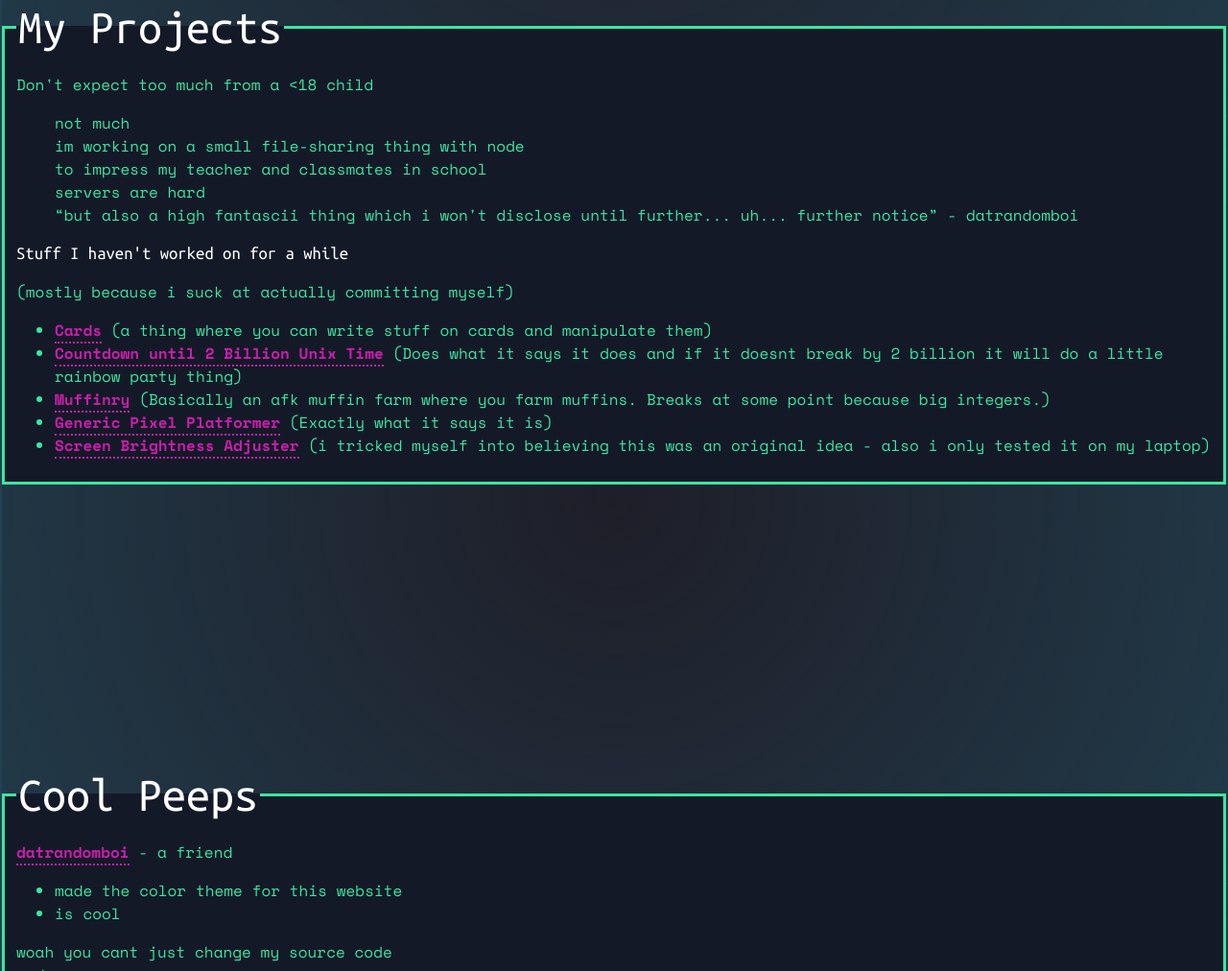
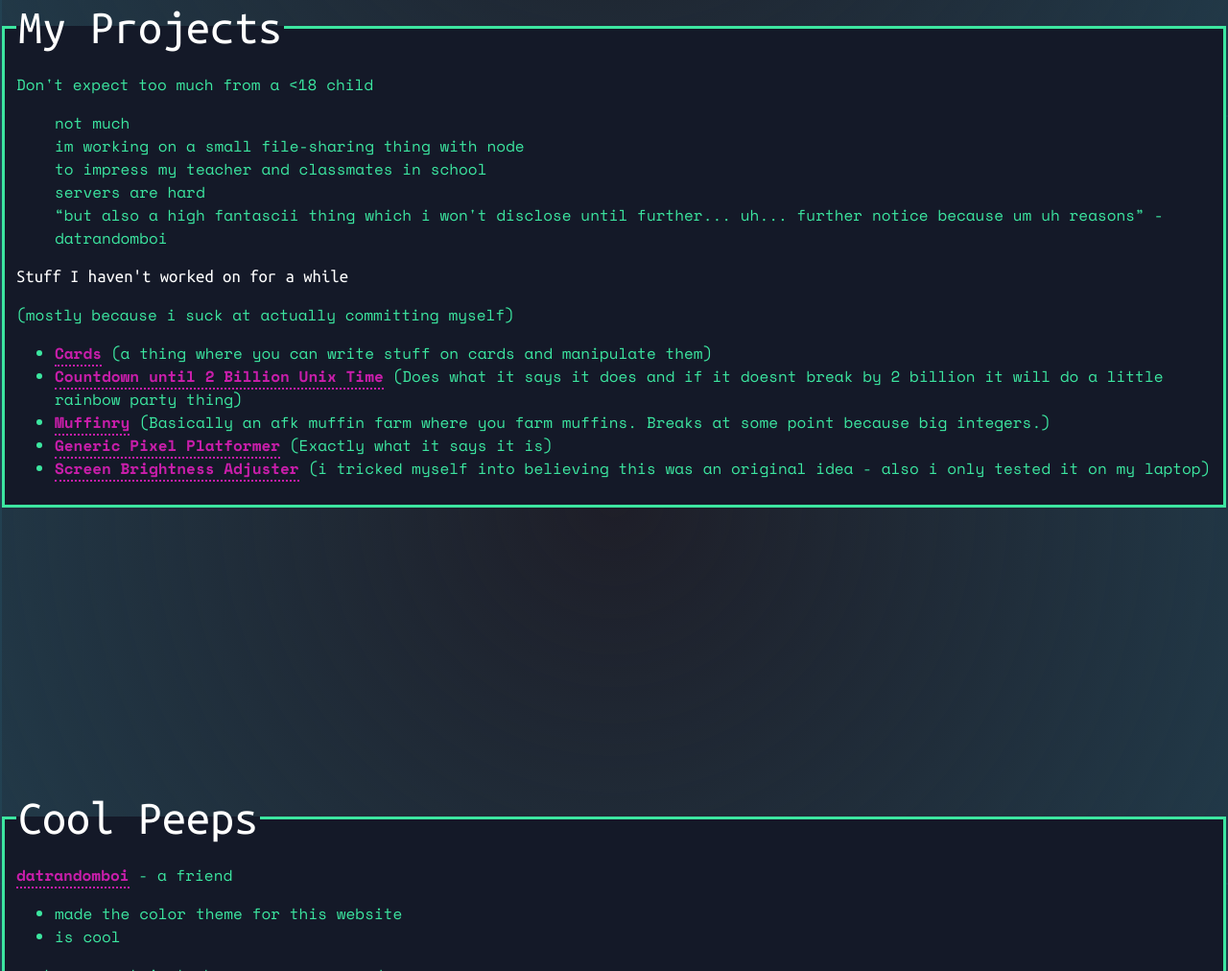
Before and after one commit to awful-coder/awful-coder.github.io, a plain HTML site: page index.html in a window 1280 px wide. Shown: the part 1480-2492 px from the top of the page at 96% size. Drawn offline with nearby package versions, Linux system fonts and the light colour scheme.

Commit message:
Update index.html

```diff
--- a/index.html
+++ b/index.html
@@ -39,7 +39,7 @@
                 im working on a small file-sharing thing with node<br>
                 to impress my teacher and classmates in school<br>
                 servers are hard<br>
-                <q>but also a high fantascii thing which i won't disclose until further... uh... further notice</q> - datrandomboi
+                <q>but also a high fantascii thing which i won't disclose until further... uh... further notice because um uh reasons</q> - datrandomboi
             </ul>
             <h3>Stuff I haven't worked on for a while</h3><p>(mostly because i suck at actually committing myself)</p>
             <ul>
```
